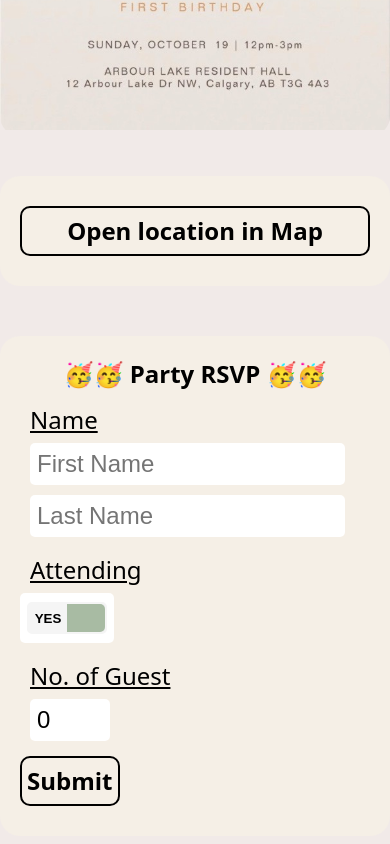
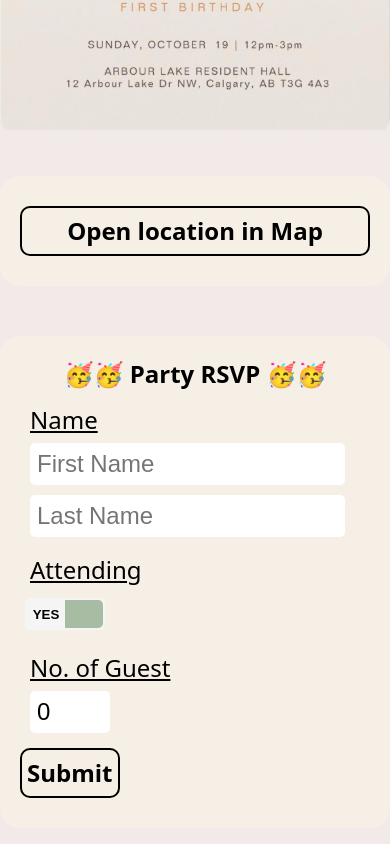
Before and after one commit to prs-sharma9/birthday_rsvp, a React (Vite) app: page / in a window 390 px wide. Shown: the part 348-1192 px from the top of the page. Built offline with nearby package versions, Linux system fonts and the light colour scheme; no server answers; a web font is replaced by a local one.

Commit message:
fixed UI issues for mobile

```diff
--- a/src/components/Rsvp.jsx
+++ b/src/components/Rsvp.jsx
@@ -73,7 +73,7 @@ function Rsvp() {
                 </div>
 
                 <label className="labels" htmlFor="is-attending-btn-area">Attending</label>
-                <div id="is-attending-btn-area" className="input-field">
+                <div id="is-attending-btn-area" className="">
                     <button
                     onClick={ handleToggle }
                     type="button"
--- a/src/index.css
+++ b/src/index.css
@@ -151,6 +151,7 @@ p {
   min-height: 2rem;
   padding: 5px;
   position: relative;
+  margin: 5px;
 
   font-weight: 600;
 }
```
